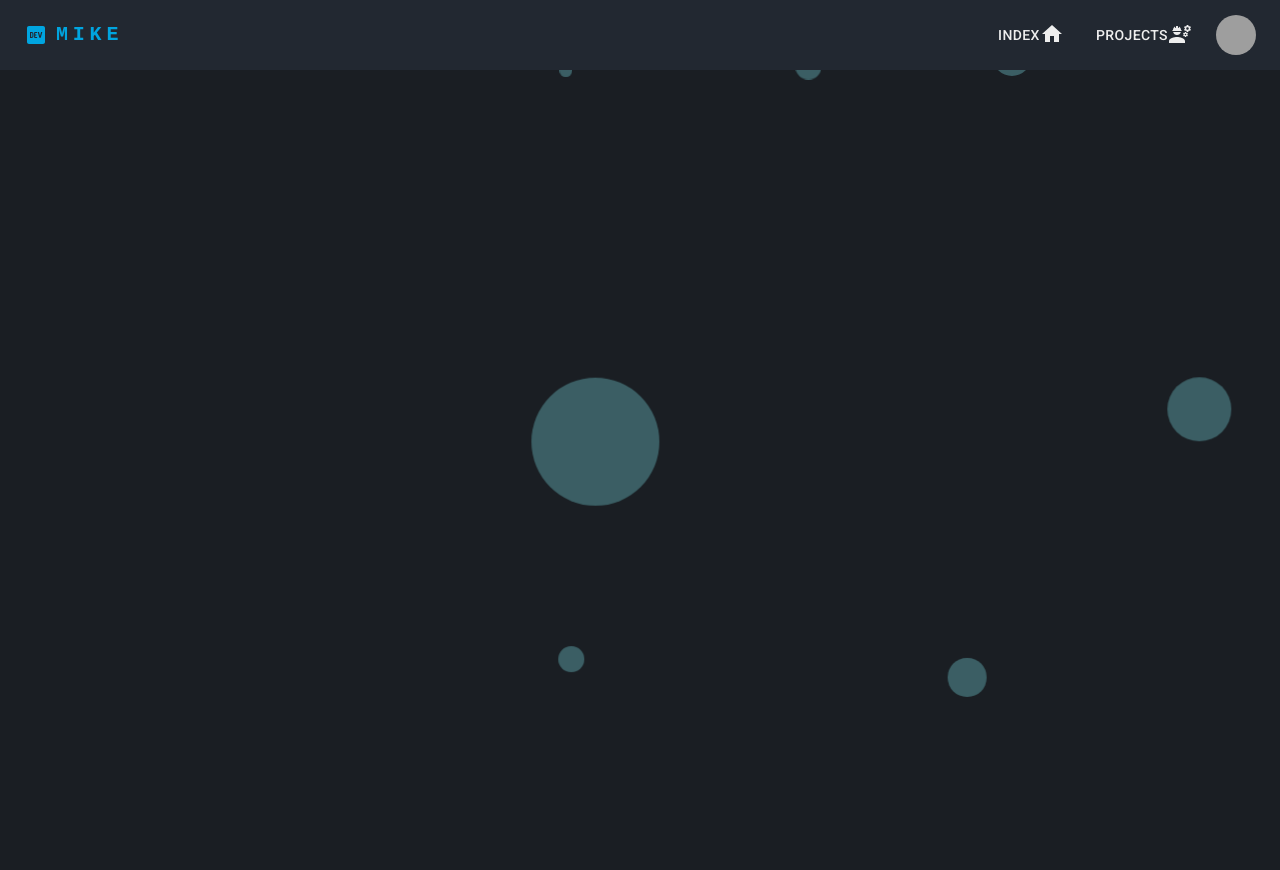
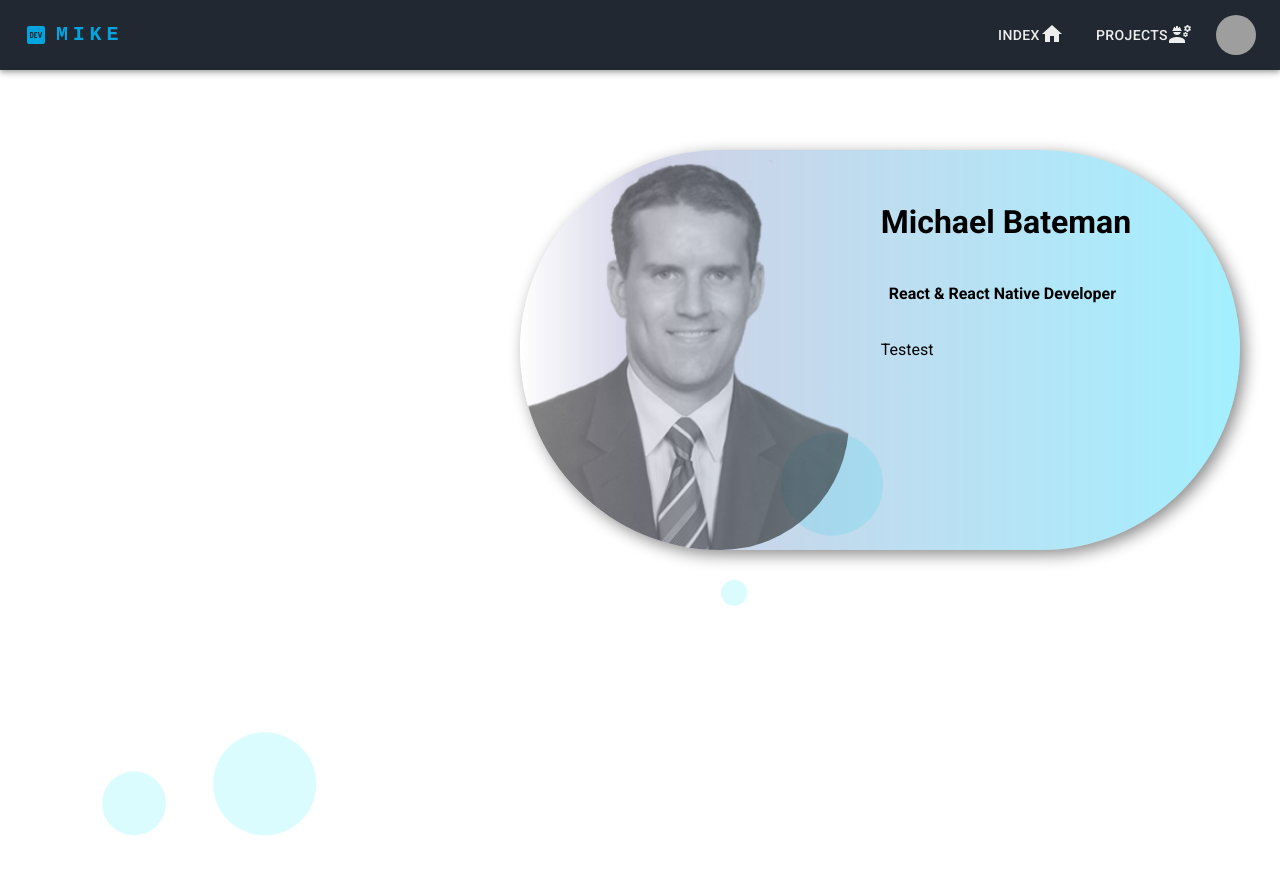
Before and after one commit to MikeNotu/front-portfolio, a React (Create React App) app: page / in a window 1280 px wide. Built offline with nearby package versions, Linux system fonts and the light colour scheme; grey boxes are pictures that could not be loaded.

Commit message:
Fixed nested anchor tags

```diff
--- a/src/components/Navbar.tsx
+++ b/src/components/Navbar.tsx
@@ -90,7 +90,6 @@ const ResponsiveAppBar = () => {
             <Typography
               variant="h6"
               noWrap
-              component="a"
               sx={{
                 mr: 2,
                 display: { xs: "none", md: "flex" },
@@ -143,8 +142,6 @@ const ResponsiveAppBar = () => {
               <Typography
                 variant="h5"
                 noWrap
-                component="a"
-                href=""
                 sx={{
                   mr: 2,
                   display: { xs: "flex", md: "none" },
--- a/src/styles/LandingPage.scss
+++ b/src/styles/LandingPage.scss
@@ -1,5 +1,6 @@
 .landing-page {
-  background: #1a1e23;
+  display: absolute;
+  // background: #1a1e23;
   margin: 0;
 }
 
@@ -27,7 +28,7 @@ $sway-type: "sway-left-to-right", "sway-right-to-left";
   position: absolute;
   left: var(--bubble-left-offset);
   bottom: -75%;
-  display: block;
+  display: absolute;
   width: var(--bubble-radius);
   height: var(--bubble-radius);
   border-radius: 50%;
@@ -85,3 +86,47 @@ $sway-type: "sway-left-to-right", "sway-right-to-left";
     transform: translateX(-100%);
   }
 }
+
+.sec-1 {
+  display: flex;
+  align-items: center;
+  justify-content: center;
+  margin-top: 5em;
+  background: none;
+}
+
+.jumbotron {
+  display: flex;
+  margin-left: 30em;
+  // background-color: rgba(182, 232, 228, 0.8);
+  background: rgb(255, 255, 255);
+  background: linear-gradient(
+    90deg,
+    rgba(255, 255, 255, 1) 0%,
+    rgba(9, 9, 121, 0.186734068627451) 17%,
+    rgba(0, 212, 255, 0.3604035364145658) 100%
+  );
+  width: 45em;
+  height: 25em;
+  border-radius: 15em 15em 15em 15em;
+  // border-style: solid;
+  // border-width: 0.5em;
+  box-shadow: 2em 2em 2em 2em;
+  z-index: 1;
+  box-shadow: 0.3em 0.3em 1em rgb(140, 140, 140);
+}
+
+.man {
+  opacity: 60%;
+  border-radius: 0em 0em 22.5em 35em;
+}
+
+.jumbotron__description {
+  margin: 2em;
+  display: flex;
+  flex-direction: column;
+}
+
+.jumbotron__description--sec3 {
+  margin-left: 0.5em;
+}
--- a/src/views/LandingPage.tsx
+++ b/src/views/LandingPage.tsx
@@ -1,9 +1,24 @@
 import "../styles/LandingPage.scss";
+import Img_Man from "../media/Man.png";
+import Img_Mike from "../media/Mike.png";
 
 const LandingPage = () => {
   return (
+    <div>
+      {/* <div className="sec-1"></div> */}
+
       <div className="landing-page">
         <div className="bubbles">
+          <div className="sec-1">
+            <div className="jumbotron">
+              <img className="man" src={Img_Man} alt="Man Image" />
+              <div className="jumbotron__description">
+                <h1>Michael Bateman</h1>
+                <h4 className="jumbotron__description--sec3">{`React & React Native Developer`}</h4>
+                <p>Testest</p>
+              </div>
+            </div>
+          </div>
           <div className="bubble"></div>
           <div className="bubble"></div>
           <div className="bubble"></div>
@@ -56,6 +71,7 @@ const LandingPage = () => {
           <div className="bubble"></div>
         </div>
       </div>
+    </div>
   );
 };
 
```
Also changed, not shown: src/media/Man.png (added), src/media/Mike.png (added). Lines whose indentation alone changed are shown as unchanged.
